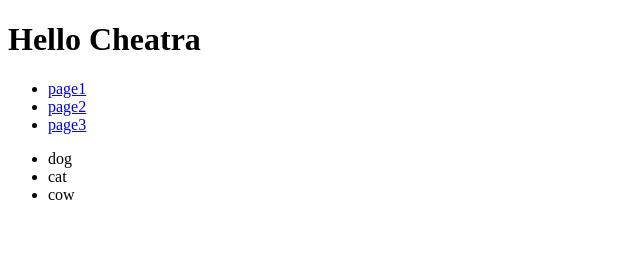
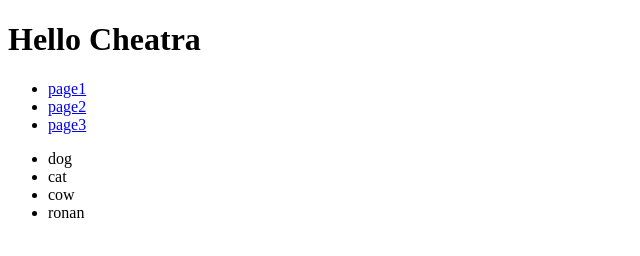
Before and after one commit to SocheatLun/startBranch, a plain HTML site: page index.html in a window 1280 px wide. Shown: the full height of the page, 0-640 px from the left. Drawn offline with Linux system fonts and the light colour scheme.

Commit message:
bye world

```diff
--- a/index.html
+++ b/index.html
@@ -17,6 +17,7 @@
         <li>dog</li>
         <li>cat</li>
         <li>cow</li>
+        <li>ronan</li>
     </ul>
 
 </body>
```
